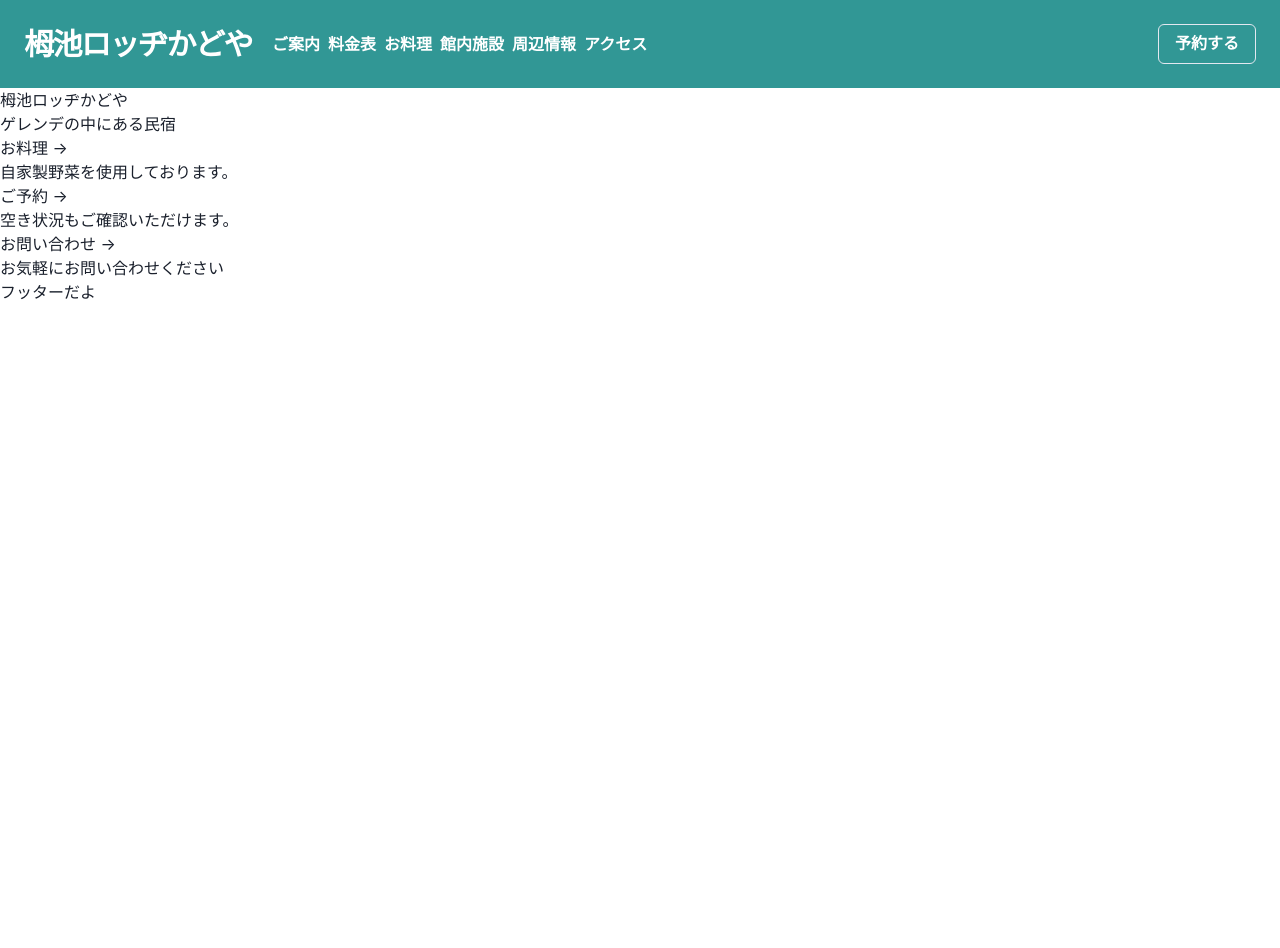
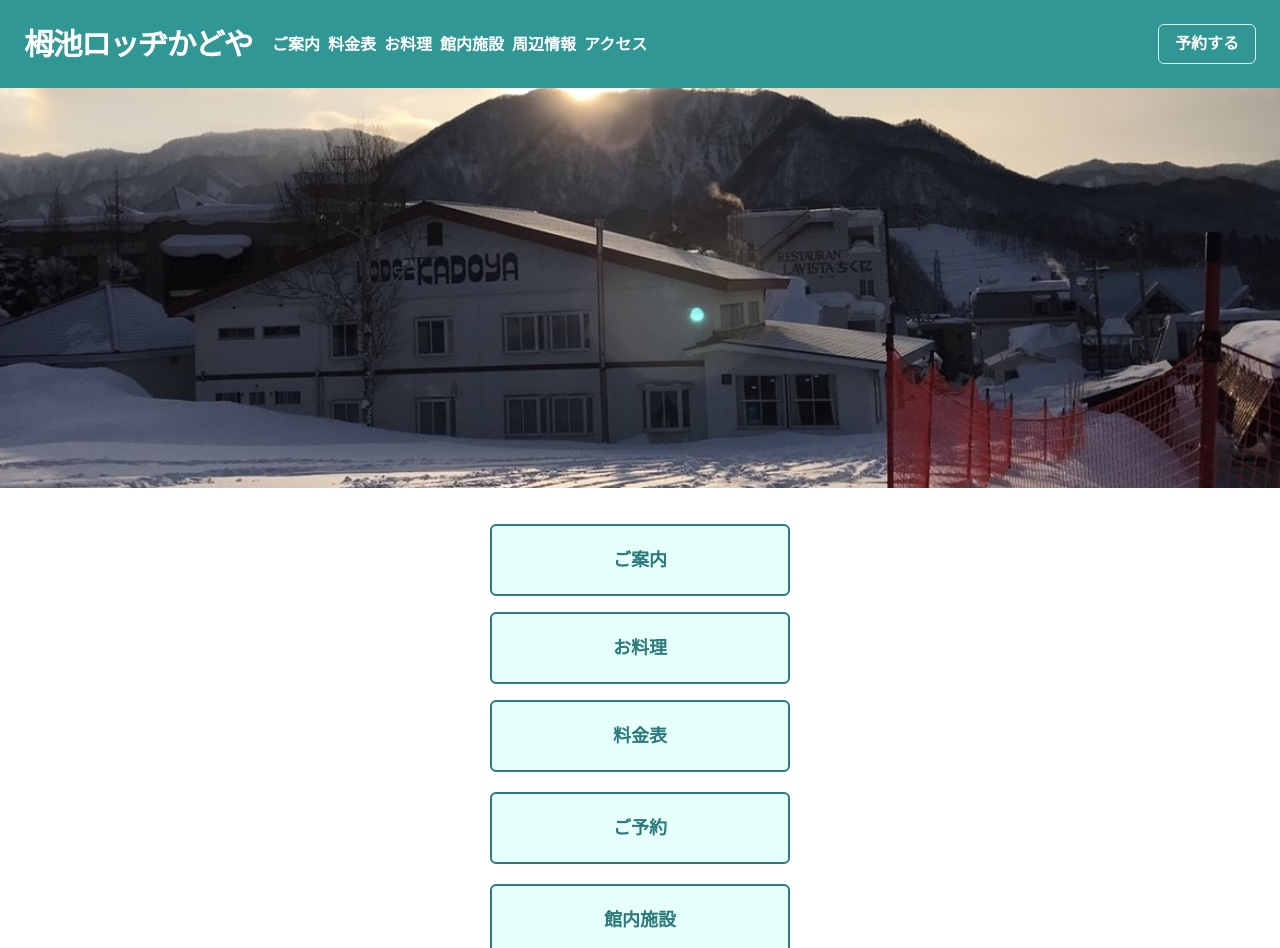
Before and after one commit to tomoki33kurita/lodge-kadoya, a Next.js app in the folder web/: page / in a window 1280 px wide. Shown: the top 948 px of the page. Before the commit the page ends 800 px from the top, so only its background shows below. Built offline with nearby package versions, Linux system fonts and the light colour scheme.

Commit message:
Updated reserve page

```diff
--- a/web/components/LinkButton.tsx
+++ b/web/components/LinkButton.tsx
@@ -5,13 +5,32 @@ import Link from "next/link";
 type Props = {
   label: string;
   href: string;
+  height?: string;
+  width?: string;
+  border?: string;
+  borderColor?: string;
+  bgColor?: string;
+  color?: string;
 };
 
-export const LinkButton: React.FC<Props> = ({ label, href }) => {
+export const LinkButton: React.FC<Props> = ({
+  label,
+  href,
+  height,
+  width,
+  border,
+  borderColor,
+  bgColor = "teal.500",
+  color = "white",
+}) => {
   return (
     <Link href={href} passHref>
       <A style={{ textDecoration: "none" }}>
-        <Button color={"white"} bgColor={"teal.500"} size={"lg"}>
+        <Button
+          size={"lg"}
+          // @ts-ignore
+          {...{ color, bgColor, height, width, border, borderColor }}
+        >
           {label}
         </Button>
       </A>
--- a/web/pages/index.tsx
+++ b/web/pages/index.tsx
@@ -1,55 +1,89 @@
+import { Box, Center } from "@chakra-ui/react";
 import Head from "next/head";
-import Link from "next/link";
 import React from "react";
+import { LinkButton } from "../components/LinkButton";
 
 const Home: React.FC = () => {
   return (
     <div>
       <Head>
         <title>栂池ロッヂかどや</title>
-        <meta name="description" content="Generated by create next app" />
-        <link rel="icon" href="/favicon.ico" />
       </Head>
+      <main>
+        <Center
+          // mt={0}
+          minHeight={"400px"}
+          bgImage={"url('/morning_kadoya1.jpeg')"}
+          bgPosition={"center"}
+          bgRepeat={"no-repeat"}
+          bgSize={"cover"}
+        />
 
-      <main>
-        <h1>栂池ロッヂかどや</h1>
-
-        <p>ゲレンデの中にある民宿</p>
-
-        <div>
-          {/* NEXT LINK に切り替える */}
-          <Link href={"/cooking"}>
-            <a>
-              <h2>お料理 &rarr;</h2>
-              <p>自家製野菜を使用しております。</p>
-            </a>
-          </Link>
-          <Link href={"/reserve"}>
-            <a>
-              <h2>ご予約 &rarr;</h2>
-              <p>空き状況もご確認いただけます。</p>
-            </a>
-          </Link>
-          <Link href={"/contact"}>
-            <a>
-              <h2>お問い合わせ &rarr;</h2>
-              <p>お気軽にお問い合わせください</p>
-            </a>
-          </Link>
-
-          {/* <a
-            href="https://vercel.com/new?utm_source=create-next-app&utm_medium=default-template&utm_campaign=create-next-app"
-            className={styles.card}
-          >
-            <h2>アクセス &rarr;</h2>
-            <p>アクセス方法はこちら。</p>
-          </a> */}
-        </div>
+        <Center my={5}>
+          <Box>
+            <Box my={4}>
+              <LinkButton
+                href={"/guidance"}
+                label={"ご案内"}
+                height={"72px"}
+                width={"300px"}
+                border={"2px"}
+                color={"#2C7A7B"}
+                borderColor={"#2C7A7B"}
+                bgColor={"#E6FFFA"}
+              />
+            </Box>
+            <Box my={4}>
+              <LinkButton
+                href={"/cooking"}
+                label={"お料理"}
+                height={"72px"}
+                width={"300px"}
+                border={"2px"}
+                color={"#2C7A7B"}
+                borderColor={"#2C7A7B"}
+                bgColor={"#E6FFFA"}
+              />
+            </Box>
+            <Box my={4}>
+              <LinkButton
+                href={"/price"}
+                label={"料金表"}
+                height={"72px"}
+                width={"300px"}
+                border={"2px"}
+                color={"#2C7A7B"}
+                borderColor={"#2C7A7B"}
+                bgColor={"#E6FFFA"}
+              />
+            </Box>
+            <Box my={5}>
+              <LinkButton
+                href={"/reserve"}
+                label={"ご予約"}
+                height={"72px"}
+                width={"300px"}
+                border={"2px"}
+                color={"#2C7A7B"}
+                borderColor={"#2C7A7B"}
+                bgColor={"#E6FFFA"}
+              />
+            </Box>
+            <Box my={4}>
+              <LinkButton
+                href={"/facility"}
+                label={"館内施設"}
+                height={"72px"}
+                width={"300px"}
+                border={"2px"}
+                color={"#2C7A7B"}
+                borderColor={"#2C7A7B"}
+                bgColor={"#E6FFFA"}
+              />
+            </Box>
+          </Box>
+        </Center>
       </main>
-
-      <footer>
-        <p>フッターだよ</p>
-      </footer>
     </div>
   );
 };
```
